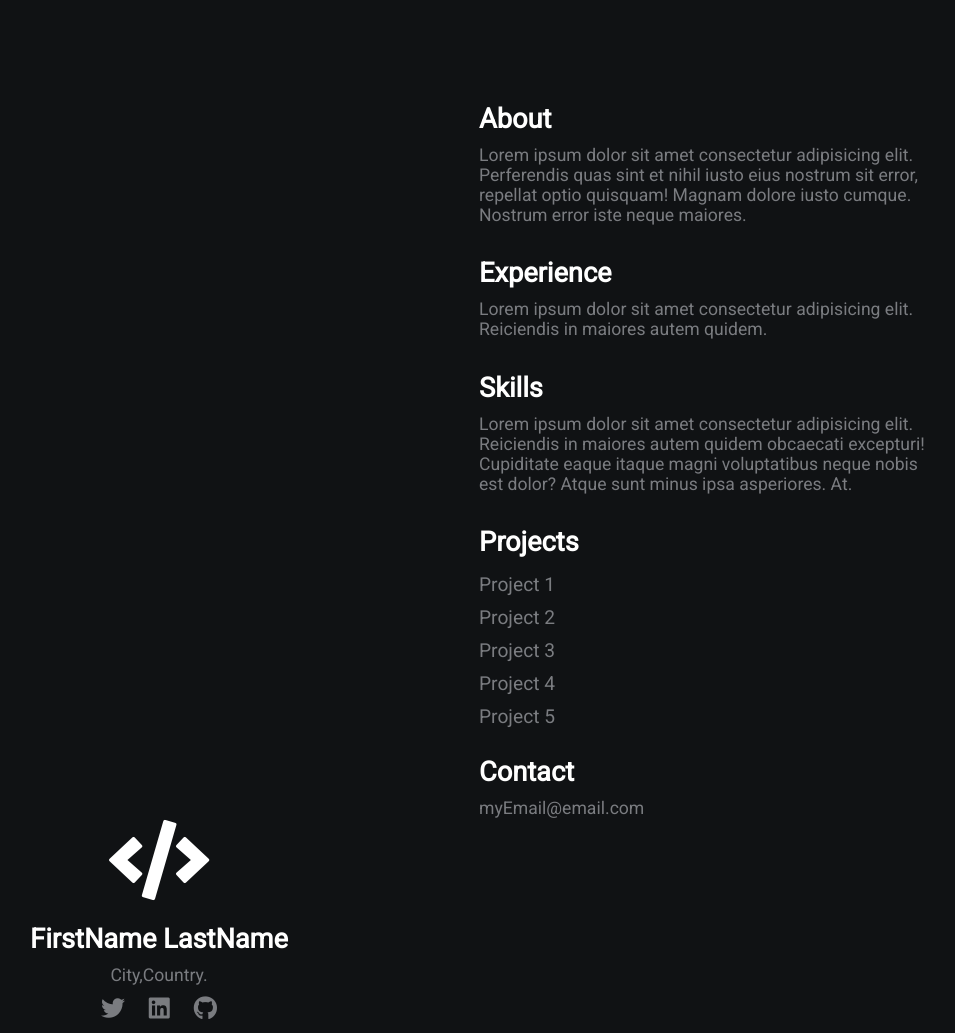
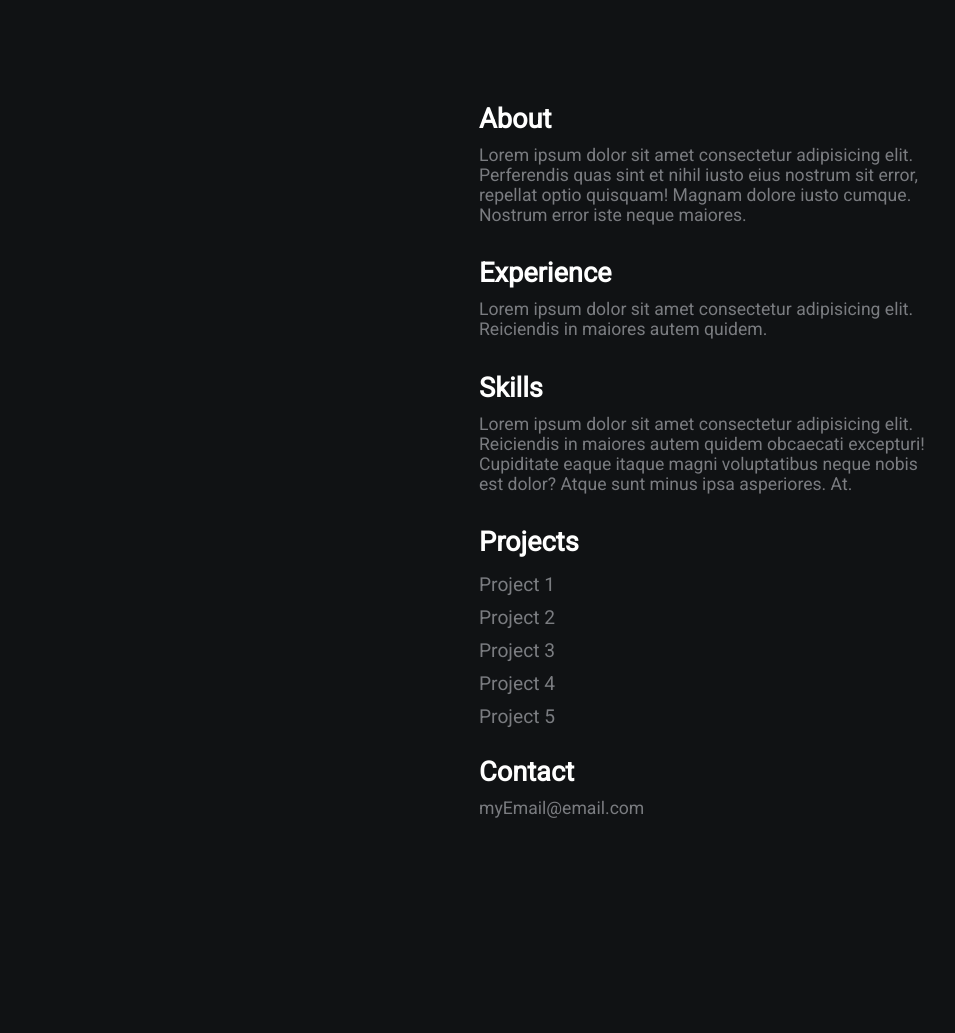
Before and after one commit to onavhamid/drimu, a plain HTML site: page index.html in a window 1280 px wide. Shown: the whole page, without its empty margins (161-1116 px from the left). After the commit the page ends 828 px from the top, so only its background shows below. Drawn offline with Linux system fonts and the light colour scheme; a script that the page names is missing.

Commit message:
Revise layout.

```diff
--- a/index.html
+++ b/index.html
@@ -11,13 +11,7 @@
 <body>
     <div class="grid-2">
         <div class="section-1">
-            <div data-tf-widget="Kumw9SZE" data-tf-opacity="100" data-tf-hide-headers data-tf-iframe-props="title=Dr. IMU" data-tf-transitive-search-params data-tf-disable-scroll data-tf-auto-resize data-tf-medium="snippet" style="width:100%;height:500px;"></div><script src="//embed.typeform.com/next/embed.js"></script>
-            <i class="fas fa-code fa-5x white"></i>
-            <h2>FirstName LastName</h2>
-            <p>City,Country.</p>
-            <a href="#"><i class="fab fa-twitter"></i></a>
-            <a href="#"><i class="fab fa-linkedin"></i></a>
-            <a href="#"><i class="fab fa-github"></i></a>
+            <div data-tf-widget="Kumw9SZE" data-tf-opacity="100" data-tf-hide-headers data-tf-iframe-props="title=Dr. IMU" data-tf-transitive-search-params data-tf-disable-scroll data-tf-auto-resize data-tf-medium="snippet" style="width:500px;height:100%;"></div><script src="//embed.typeform.com/next/embed.js"></script>
         </div>
         <div class="section-2">
             <h2>About</h2>
```
